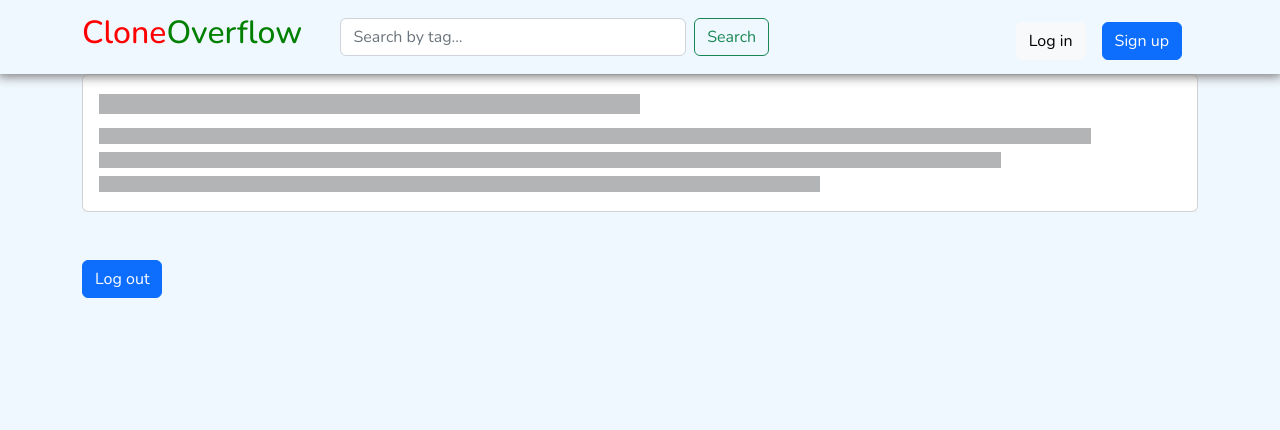
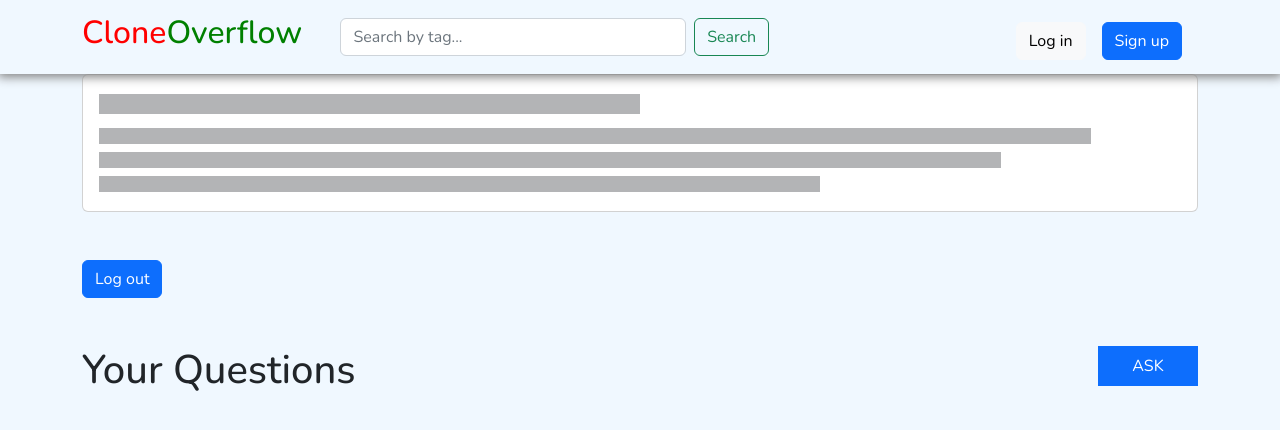
Before and after one commit to Satish8798/CloneOverflow_FE, a React (Create React App) app: page /profile in a window 1280 px wide. Shown: the top 430 px of the page. Built offline with nearby package versions, Linux system fonts and the light colour scheme.

Commit message:
add user questions list in profile page

```diff
--- a/src/Components/Profile/Profile.js
+++ b/src/Components/Profile/Profile.js
@@ -3,6 +3,7 @@ import { useDispatch, useSelector } from "react-redux";
 import { logout } from "../../features/loginSlice";
 import { removeUser } from "../../features/userSlice";
 import { useEffect, useState } from "react";
+import UserQuestionsList from "./UserQuestionsList";
 
 function Profile() {
   const dispatch = useDispatch();
@@ -66,6 +67,9 @@ function Profile() {
           </button>
         </div>
       </div>
+      <div className="row mt-5">
+        <UserQuestionsList/>
+      </div>
     </div>
   );
 }
--- a/src/Components/Profile/UserQuestionsList.js
+++ b/src/Components/Profile/UserQuestionsList.js
@@ -1,9 +1,80 @@
-import React from 'react'
+import axios from "axios";
+import React from "react";
+import { useState } from "react";
+import { useEffect } from "react";
+import { useDispatch, useSelector } from "react-redux";
+import { useNavigate } from "react-router";
+import DeleteIcon from "@mui/icons-material/Delete";
 
 function UserQuestionsList() {
+  const dispatch = useDispatch();
+  const navigateTo = useNavigate();
+  const user = useSelector((state) => state.user.value);
+  const [userQuestions, setUSerQuestions] = useState([]);
+  const [renderToggle, setRenderToggle] = useState(false);
+  const token = localStorage.getItem("token");
+
+  async function getUserQuestions() {
+    try {
+      const response = await axios.get(
+        "https://cloneoverflow.onrender.com/user/questions/" + user["_id"]
+        /* {
+          headers: {
+            "access-token": token,
+          },
+        } */
+      );
+      setUSerQuestions(response.data[0].userQuestions);
+    } catch (error) {
+      console.log(error);
+    }
+  }
+
+  useEffect(() => {
+    getUserQuestions();
+  }, [renderToggle]);
+
   return (
-    <div>UserQuestionsList</div>
-  )
+    <div>
+      <div className="col-12">
+        <div className="header">
+          <h1>Your Questions</h1>
+          <button
+            type="button"
+            className="btn btn-primary rounded-0"
+            onClick={() => {
+              navigateTo("/ask-question");
+            }}
+          >
+            ASK
+          </button>
+        </div>
+      </div>
+      <div className="questions-list">
+        {userQuestions &&
+          userQuestions.map((question) => (
+            <div
+              className="question-container d-flex justify-content-between"
+              style={{ padding: "10px", minHeight: "100px" }}
+            >
+              <h5
+                style={{ cursor: "pointer" }}
+                onClick={() => {
+                  if (token) {
+                    navigateTo("/questions/" + question["_id"]);
+                  } else {
+                    navigateTo("/login");
+                  }
+                }}
+              >
+                {question.title}
+              </h5>
+             {/*  <DeleteIcon /> */}
+            </div>
+          ))}
+      </div>
+    </div>
+  );
 }
 
-export default UserQuestionsList
+export default UserQuestionsList;
```
